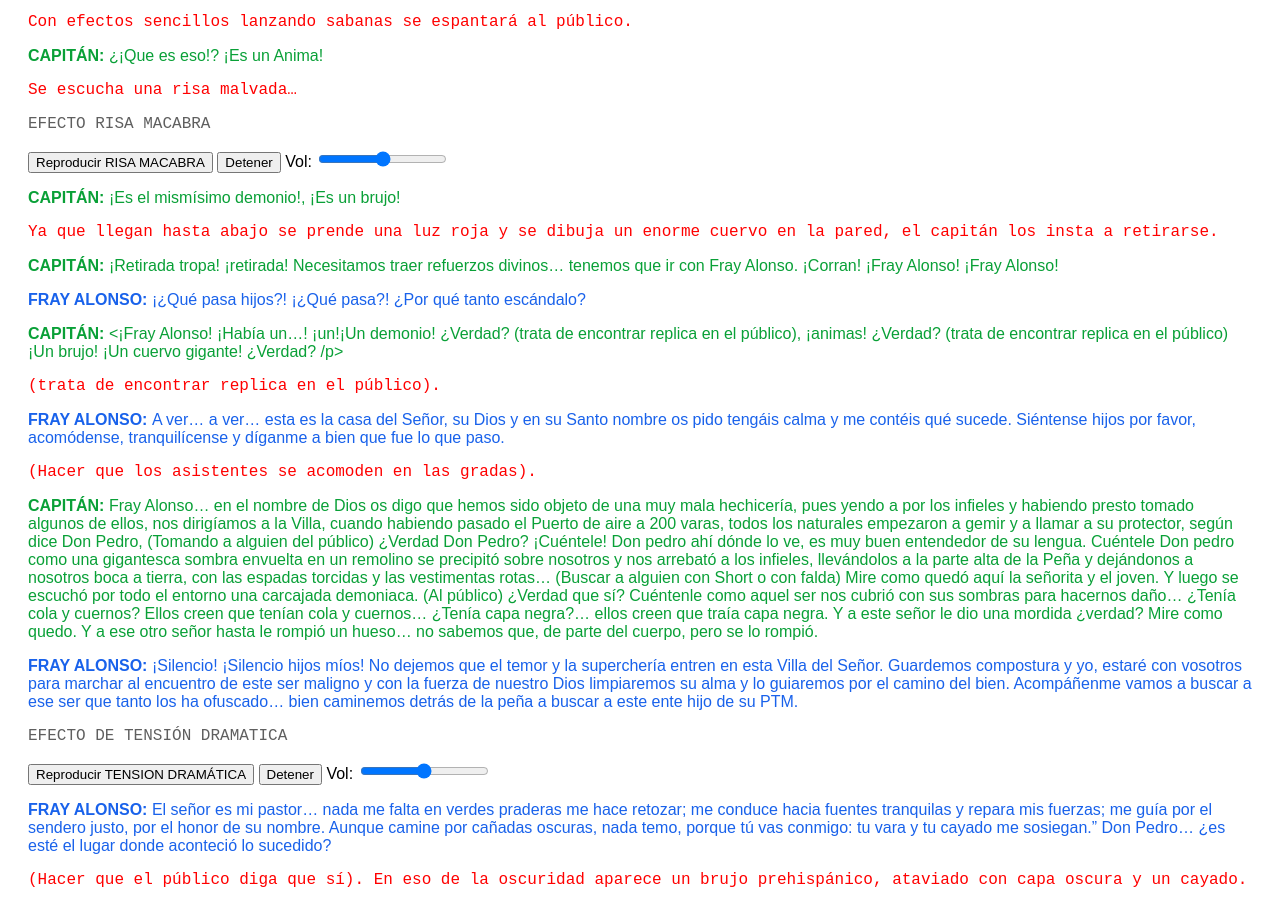
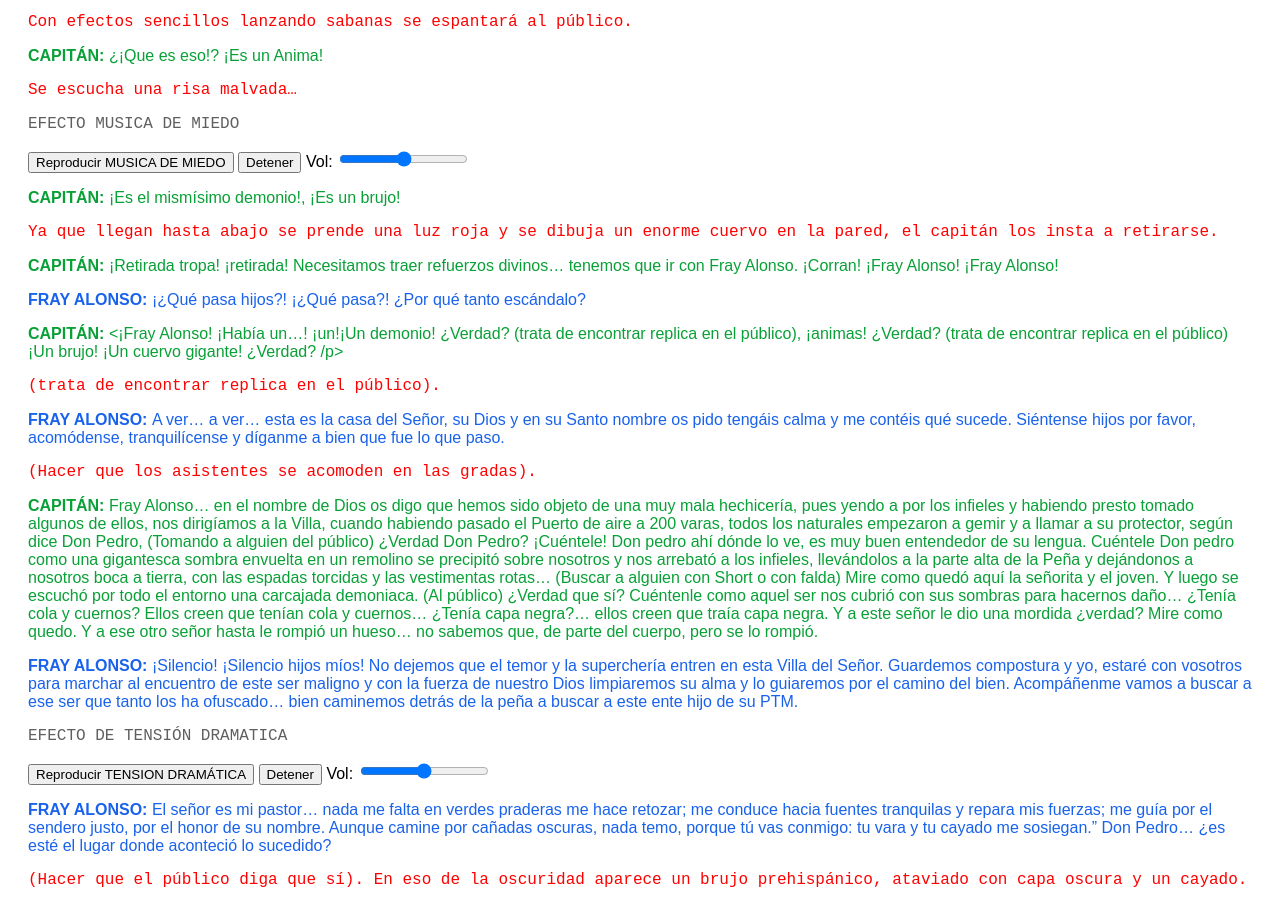
Before and after one commit to vegalfredo/Leyendas_Bernal, a plain HTML site: page index.html in a window 1280 px wide. Shown: the part 6855-7757 px from the top of the page. Drawn offline with Linux system fonts and the light colour scheme.

Commit message:
Add files via upload

```diff
--- a/index.html
+++ b/index.html
@@ -548,8 +548,8 @@ Pero bueno, tenemos que seguirle caminando, porque el trabajo no se va a hacer s
         <p style="color:rgb(255, 0, 0);"class="typewriter-font">Se escucha una risa malvada…</p>
 
 
-        <p style="color:rgb(95, 95, 95);"class="typewriter-font">EFECTO RISA MACABRA</p>
-        <button onclick="playAudio('10 Risa Macabra.mp3')">Reproducir RISA MACABRA</button>
+        <p style="color:rgb(95, 95, 95);"class="typewriter-font">EFECTO MUSICA DE MIEDO</p>
+        <button onclick="playAudio('17 Banda Sonora de miedo LEYENDAS BERNAL.mp3')">Reproducir MUSICA DE MIEDO</button>
         <button onclick="stopAudio()">Detener</button>
         <label for="volumeControl">Vol: </label>
         <input type="range" id="volumeControl" min="0" max="1" step="0.01" value="0.5" oninput="setVolume(this.value)" />
```
Also changed, not shown: 1 other file.
